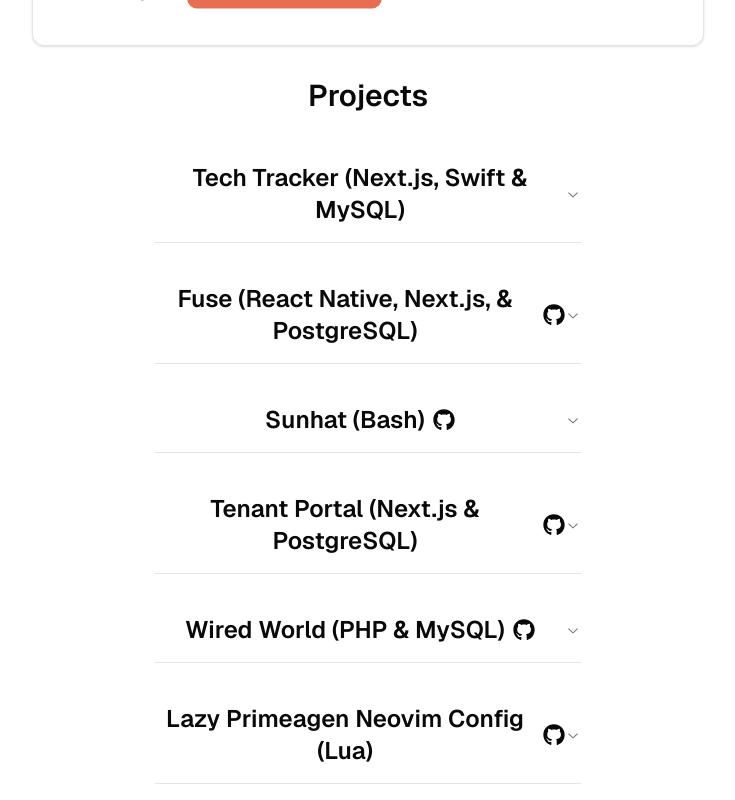
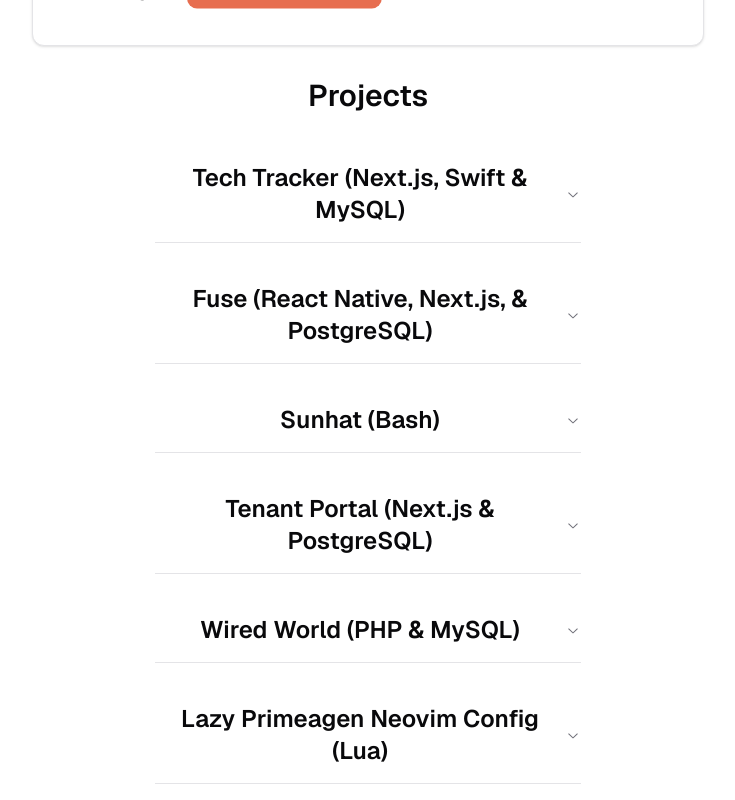
Before and after one commit to gibbyb/gib_portfolio, a Next.js app: page / in a window 1280 px wide. Shown: the part 1126-1926 px from the top of the page, without its empty margins (272-1007 px from the left). Built offline with nearby package versions, Linux system fonts and the light colour scheme.

Commit message:
Move git links out of accordion trigger as per Madeline's suggestion

```diff
--- a/src/components/general/pfpname.tsx
+++ b/src/components/general/pfpname.tsx
@@ -1,5 +1,7 @@
 "use server"
 import Image from "next/image";
+import Link from "next/link";
+import { FaGithub } from "react-icons/fa";
 
 export async function PFPName() {
   return (
@@ -11,6 +13,9 @@
         <h1 className="text-4xl font-bold">Gabriel Brown</h1>
         <h2 className="text-2xl font-semibold">Full Stack Developer</h2>
       </div>
+      <Link href="https://github.com/gibbyb" className="my-auto">
+        < FaGithub className="my-auto ml-2 mr-8 md:mr-0" size={36} />
+      </Link>
     </div>
   );
 }
--- a/src/components/projects/fuse.tsx
+++ b/src/components/projects/fuse.tsx
@@ -13,19 +13,16 @@
       <Accordion type="single" collapsible className="w-5/6 md:w-1/3">
         <AccordionItem value="item-1">
           <AccordionTrigger>
-            <div className="flex flex-row mx-auto">
-              <h1 className="text-lg md:text-2xl font-semibold text-center">
-                Fuse (React Native, Next.js, & PostgreSQL)
-              </h1>
-              <Link href="https://git.gbrown.org/gib/fuse_expo"
-                className="my-auto"
-              >
+            <h1 className="text-lg md:text-2xl font-semibold text-center">
+              Fuse (React Native, Next.js, & PostgreSQL)
+            </h1>
+          </AccordionTrigger>
+          <AccordionContent>
+            <div className="flex flex-col my-4 mx-auto">
+              <Link href="https://git.gbrown.org/gib/fuse_expo" className="flex flex-row mx-auto my-4">
+                <h1 className="text-lg md:text-lg font-semibold text-center mx-auto">Fuse Git Repository</h1>
                 < FaGithub className="my-auto ml-2 mr-8 md:mr-0" size={22} />
               </Link>
-            </div>
-          </AccordionTrigger>
-          <AccordionContent>
-            <div className="flex flex-col">
               <p className="indent-4">
                 Fuse is an Expo Application that served as a way to learn React Native. This
                 application was made for my girlfriend & I in order to send each other
--- a/src/components/projects/lazyprimeagen.tsx
+++ b/src/components/projects/lazyprimeagen.tsx
@@ -13,19 +13,16 @@
       <Accordion type="single" collapsible className="w-5/6 md:w-1/3">
         <AccordionItem value="item-1">
           <AccordionTrigger>
-            <div className="flex flex-row mx-auto">
-              <h1 className="text-lg md:text-2xl font-semibold text-center mx-auto">
-                Lazy Primeagen Neovim Config (Lua)
-              </h1>
-              <Link href="https://github.com/gibbyb/Lazy_Primeagen"
-                className="my-auto"
-              >
-                < FaGithub className="my-auto ml-2 mr-8 md:mr-0" size={22} />
-              </Link>
-            </div>
+            <h1 className="text-lg md:text-2xl font-semibold text-center mx-auto">
+              Lazy Primeagen Neovim Config (Lua)
+            </h1>
           </AccordionTrigger>
           <AccordionContent>
             <div className="flex flex-col items-center justify-center">
+              <Link href="https://github.com/gibbyb/Lazy_Primeagen" className="flex flex-row mx-auto my-4">
+                <h1 className="text-lg md:text-lg font-semibold text-center mx-auto">Lazy Primeagen Git Repository</h1>
+                < FaGithub className="my-auto ml-2 mr-8 md:mr-0" size={22} />
+              </Link>
               <p className="indent-4 items-center justify-center">
                 Lazy Primeagen is simply ThePrimeagen&apos;s Neovim Config, but with the
                 deprecated Packer.nvim replaced with Lazy.nvim. This project is meant
--- a/src/components/projects/sunhat.tsx
+++ b/src/components/projects/sunhat.tsx
@@ -13,16 +13,15 @@
       <Accordion type="single" collapsible className="w-5/6 md:w-1/3">
         <AccordionItem value="item-1">
           <AccordionTrigger>
+            <h1 className="text-lg md:text-2xl font-semibold text-center mx-auto">Sunhat (Bash)</h1>
+          </AccordionTrigger>
+          <AccordionContent>
             <div className="flex flex-row mx-auto">
-              <h1 className="text-lg md:text-2xl font-semibold text-center mx-auto">Sunhat (Bash)</h1>
-              <Link href="https://git.gbrown.org/gib/sunhat"
-                className="my-auto"
-              >
+              <Link href="https://git.gbrown.org/gib/sunhat" className="flex flex-row mx-auto my-4">
+                <h1 className="text-lg md:text-lg font-semibold text-center mx-auto">Sunhat Git Repository</h1>
                 < FaGithub className="my-auto ml-2 mr-8 md:mr-0" size={22} />
               </Link>
             </div>
-          </AccordionTrigger>
-          <AccordionContent>
             <div className="flex flex-col">
               <p className="indent-4">
                 Sunhat is a fork of DHH&apos;s Omakub, an opinionated Ubuntu setup that
--- a/src/components/projects/techtracker.tsx
+++ b/src/components/projects/techtracker.tsx
@@ -44,16 +44,14 @@
               />
             </div>
             <div className="flex flex-col">
-              <div className="flex flex-row my-4 mx-auto">
+              <Link href="https://git.gbrown.org/gib/Tech_Tracker_iOS"
+                className="flex flex-row mx-auto my-4"
+              >
                 <h2 className="text-lg font-semibold text-center">
                   Tech Tracker Native iOS Application
                 </h2>
-                <Link href="https://git.gbrown.org/gib/Tech_Tracker_iOS"
-                  className="my-auto"
-                >
-                  < FaGithub className="my-auto ml-2" size={22} />
-                </Link>
-              </div>
+                < FaGithub className="my-auto ml-2" size={22} />
+              </Link>
               <p className="indent-4">
                 A Native iOS Application written in Swift & Distributed to City of
                 Gulfport IT Employees using TestFlight. This application uses APIs
--- a/src/components/projects/tenantportal.tsx
+++ b/src/components/projects/tenantportal.tsx
@@ -13,24 +13,22 @@
       <Accordion type="single" collapsible className="w-5/6 md:w-1/3">
         <AccordionItem value="item-1">
           <AccordionTrigger>
-            <div className="flex flex-row mx-auto">
-              <h1 className="text-lg md:text-2xl font-semibold text-center mx-auto">
-                Tenant Portal (Next.js & PostgreSQL)
-              </h1>
-              <Link href="https://git.gbrown.org/gib/rent_portal"
-                className="my-auto"
-              >
-                < FaGithub className="my-auto ml-2 mr-8 md:mr-0" size={22} />
-              </Link>
-            </div>
+            <h1 className="text-lg md:text-2xl font-semibold text-center mx-auto">
+              Tenant Portal (Next.js & PostgreSQL)
+            </h1>
           </AccordionTrigger>
           <AccordionContent>
             <div className="flex flex-col items-center justify-center">
               <div className="flex flex-row my-4 mx-auto">
-                <Link href="https://tenantportal.gibbyb.com">
-                  <h2 className="text-lg font-semibold text-center underline hover:text-blue-500">
-                    Tenant Portal Website
+                <Link href="https://tenantportal.gbrown.org">
+                  <h2 className="text-lg font-semibold text-center">
+                    Tenant Portal Web Application
                   </h2>
+                </Link>
+                <Link href="https://git.gbrown.org/gib/rent_portal"
+                  className="my-auto"
+                  >
+                  < FaGithub className="my-auto ml-2 mr-8 md:mr-0" size={22} />
                 </Link>
               </div>
               <p className="indent-4 items-center justify-center">
--- a/src/components/projects/wiredworld.tsx
+++ b/src/components/projects/wiredworld.tsx
@@ -13,24 +13,22 @@
       <Accordion type="single" collapsible className="w-5/6 md:w-1/3">
         <AccordionItem value="item-1">
           <AccordionTrigger>
-            <div className="flex flex-row mx-auto">
-              <h1 className="text-lg md:text-2xl font-semibold text-center mx-auto">
-                Wired World (PHP & MySQL)
-              </h1>
-              <Link href="https://github.com/gibbyb/WiredWorld"
-                className="my-auto"
-              >
-                < FaGithub className="my-auto ml-2 mr-8 md:mr-0" size={22} />
-              </Link>
-            </div>
+            <h1 className="text-lg md:text-2xl font-semibold text-center mx-auto">
+              Wired World (PHP & MySQL)
+            </h1>
           </AccordionTrigger>
           <AccordionContent>
             <div className="flex flex-col">
               <div className="flex flex-row my-4 mx-auto">
                 <Link href="https://wiredworld.gbrown.org">
-                  <h2 className="text-lg font-semibold text-center underline hover:text-blue-500">
-                    Wired World Website
+                  <h2 className="text-lg font-semibold text-center">
+                    Wired World Web Application
                   </h2>
+                </Link>
+                <Link href="https://git.gbrown.org/gib/rent_portal"
+                  className="my-auto"
+                  >
+                  < FaGithub className="my-auto mr-8 md:mr-0" size={22} />
                 </Link>
               </div>
               <p className="indent-4">
```
